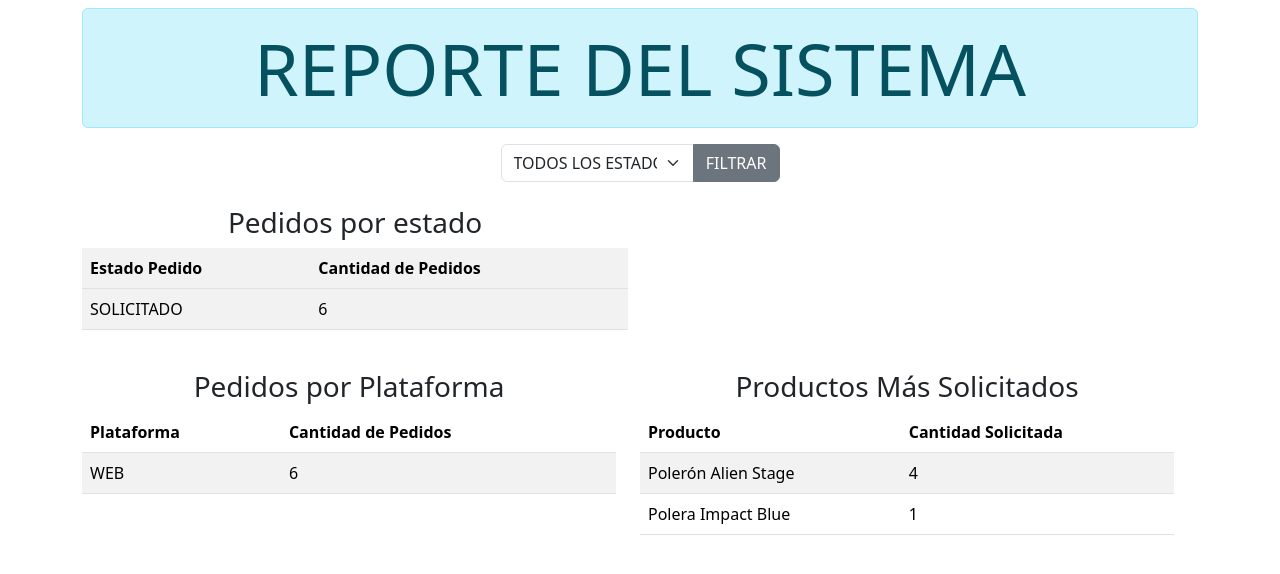
After one commit to crelatentt/EVA3-BACKEND-BRACAMONTE, a Django app: page /reporte_sistema/ in a window 1280 px wide. The commit adds this page. Shown: the top 574 px of the page. Run offline with Django 5.2, Linux system fonts and the light colour scheme; data comes from the database, SQL or seed files in the repository; both versions use the stored data as it was after the commit.

Commit message:
Commit
Realización de reporte básico hecho, falta seguridad y función extra

Aparte de API y despliegue

```diff
--- a/PRUEBA3BACKEND/PRUEBA3BACKEND/urls.py
+++ b/PRUEBA3BACKEND/PRUEBA3BACKEND/urls.py
@@ -11,6 +11,7 @@ urlpatterns = [
     path('solicitar/', views.formulario_pedido, name='formulario_pedido'),
     path('solicitud/<uuid:token>/', views.pedido_confirmacion, name='pedido_confirmacion'),
     path('seguimiento/<uuid:token>/', views.seguimiento, name='seguimiento'),
+    path('reporte_sistema/', views.reporte_sistema, name='reporte_sistema'),
 ]
 
 if settings.DEBUG:
--- a/PRUEBA3BACKEND/mainApp/views.py
+++ b/PRUEBA3BACKEND/mainApp/views.py
@@ -2,6 +2,9 @@ from django.shortcuts import render, redirect, get_object_or_404
 from mainApp.models import Producto, Categoria, Pedido, ImagenPedido
 from .forms import PedidoForm, ImagenPedidoForm
 from django.core.exceptions import ValidationError
+from django.db import models
+import datetime
+from django.db.models import Count
 
 def home(request):
     error_mensaje = None
@@ -91,3 +94,29 @@ def seguimiento(request, token):
         'imagenes': imagenes
     }
     return render(request, 'seguimiento.html', data)
+
+def reporte_sistema(request):
+    pedidos_filtrados = Pedido.objects.all()
+    estado_seleccionado = request.GET.get('estado')
+    lista_estados_choices = Pedido.estados_pedido
+    plataforma_seleccionada = request.GET.get('plataforma')
+
+    if estado_seleccionado and estado_seleccionado != 'TODOS':
+        pedidos_filtrados = pedidos_filtrados.filter(estado_pedido=estado_seleccionado)
+
+    reporte_por_estado = pedidos_filtrados.values('estado_pedido').annotate(cantidad=Count('id')).order_by('-cantidad')
+
+    reporte_por_plataforma = pedidos_filtrados.values('plataforma_origen').annotate(cantidad=Count('id')).order_by('-cantidad')
+
+    reporte_productos_solicitados = pedidos_filtrados.filter(producto__isnull=False).values('producto__nombre' ).annotate(cantidad=Count('producto')).order_by('-cantidad')[:10]
+
+    data = {
+        'reporte_por_estado': reporte_por_estado,
+        'reporte_por_plataforma': reporte_por_plataforma,
+        'reporte_productos_solicitados': reporte_productos_solicitados,
+        'estado_seleccionado': estado_seleccionado,
+        'estados': lista_estados_choices,
+        'plataforma_seleccionada' : plataforma_seleccionada,
+    }
+
+    return render(request, 'reporte_sistema.html', data)
--- a/PRUEBA3BACKEND/templates/formulario_pedido.html
+++ b/PRUEBA3BACKEND/templates/formulario_pedido.html
@@ -25,7 +25,6 @@
             {% csrf_token %}
             {{ form.as_p }}
             {{ imagen_form.as_div }}
-
             <button type="submit" class="btn btn-primary">ENVIAR PEDIDO</button>
             <btn><a href="{% url 'home' %}" class="btn btn-secondary my-3">CANCELAR PEDIDO</a></btn>
         </form>
--- /dev/null
+++ b/PRUEBA3BACKEND/templates/reporte_sistema.html
@@ -0,0 +1,98 @@
+<!doctype html>
+<html lang="en">
+    <head>
+        <title>TIENDA</title>
+        <!-- Required meta tags -->
+        <meta charset="utf-8" />
+        <meta
+            name="viewport"
+            content="width=device-width, initial-scale=1, shrink-to-fit=no"
+        />
+
+        <!-- Bootstrap CSS v5.2.1 -->
+        <link
+            href="https://cdn.jsdelivr.net/npm/bootstrap@5.3.2/dist/css/bootstrap.min.css"
+            rel="stylesheet"
+            integrity="sha384-T3c6CoIi6uLrA9TneNEoa7RxnatzjcDSCmG1MXxSR1GAsXEV/Dwwykc2MPK8M2HN"
+            crossorigin="anonymous"
+        />
+    </head>
+
+    <body class="container mt-2">
+        <div class="alert alert-info text-center display-2" role="alert">REPORTE DEL SISTEMA</div>
+
+        <form method="GET" class="mb-4">
+            <div class="input-group w-25 justify-content-center mx-auto">
+                <select name="estado" class="form-select">
+                    <option value="TODOS" {% if estado_seleccionado == "TODOS" %}selected{% endif %}>TODOS LOS ESTADOS</option>
+                    {% for estado in estados %}
+                        <option value="{{ estado.0 }}" {% if estado_seleccionado == estado.0 %}selected{% endif %}>{{ estado.1 }}</option>
+                    {% endfor %}
+                </select>
+                <button class="btn btn-secondary" type="submit">FILTRAR</button>
+            </div>
+
+        <div class="row my-4">
+            <div class="col-md-6">
+                <h3 class="text-center">Pedidos por estado</h3>
+                <table class="table table-striped">
+                    </thead>
+                        <tr>
+                            <th>Estado Pedido</th>
+                            <th>Cantidad de Pedidos</th>
+                        </tr>
+                    </thead>
+                    <tbody>
+                        {% for item in reporte_por_estado %}
+                        <tr>
+                            <td>{{ item.estado_pedido }}</td>
+                            <td>{{ item.cantidad }}</td>
+                        </tr>
+                        {% endfor %}
+                    </tbody>
+                </table>
+            </div>
+
+        <div class="row my-4">
+            <div class="col-md-6">
+                <h3 class="text-center">Pedidos por Plataforma</h3>
+                <table class="table table-striped">
+                    <thead>
+                        <tr>
+                            <th>Plataforma</th>
+                            <th>Cantidad de Pedidos</th>
+                        </tr>
+                    </thead>
+                    <tbody>
+                        {% for item in reporte_por_plataforma %}
+                        <tr>
+                            <td>{{ item.plataforma_origen }}</td>
+                            <td>{{ item.cantidad }}</td>
+                        </tr>
+                        {% endfor %}
+                    </tbody>
+                </table>
+            </div>
+
+            <div class="col-md-6">
+                <h3 class="text-center">Productos Más Solicitados</h3>
+                <table class="table table-striped">
+                    <thead>
+                        <tr>
+                            <th>Producto</th>
+                            <th>Cantidad Solicitada</th>
+                        </tr>
+                    </thead>
+                    <tbody>
+                        {% for item in reporte_productos_solicitados %}
+                        <tr>
+                            <td>{{ item.producto__nombre }}</td>
+                            <td>{{ item.cantidad }}</td>
+                        </tr>
+                        {% endfor %}
+                    </tbody>
+                </table>
+            </div>
+
+    </body>
+</html>
```
Also changed, not shown: PRUEBA3BACKEND/db.sqlite3, PRUEBA3BACKEND/media/S5e6354f60bde4e63a500a282b703dfa05_iPj8eRl.jpg_640x640q75.jpg_.avif (added), PRUEBA3BACKEND/media/S5e6354f60bde4e63a500a282b703dfa05_otrcucE.jpg_640x640q75.jpg_.avif (added).
